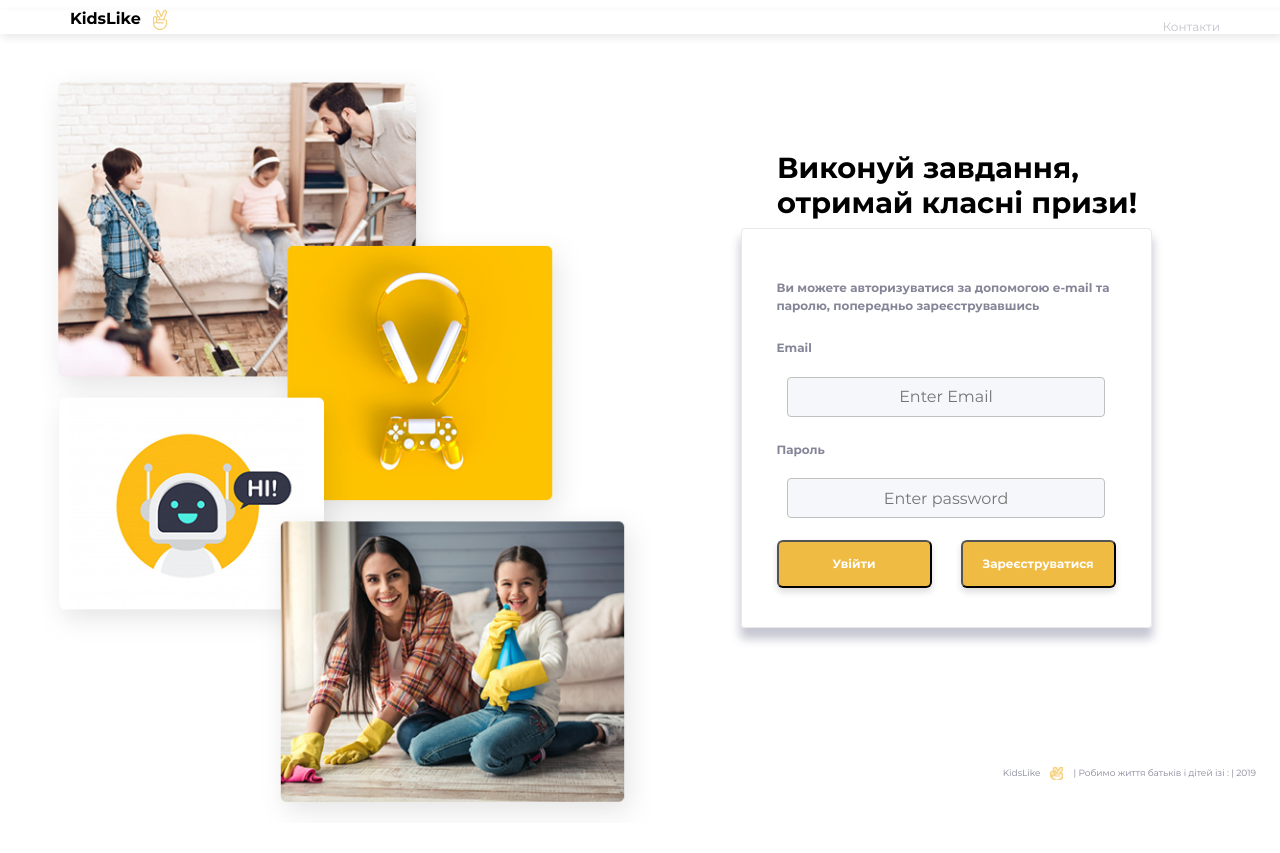
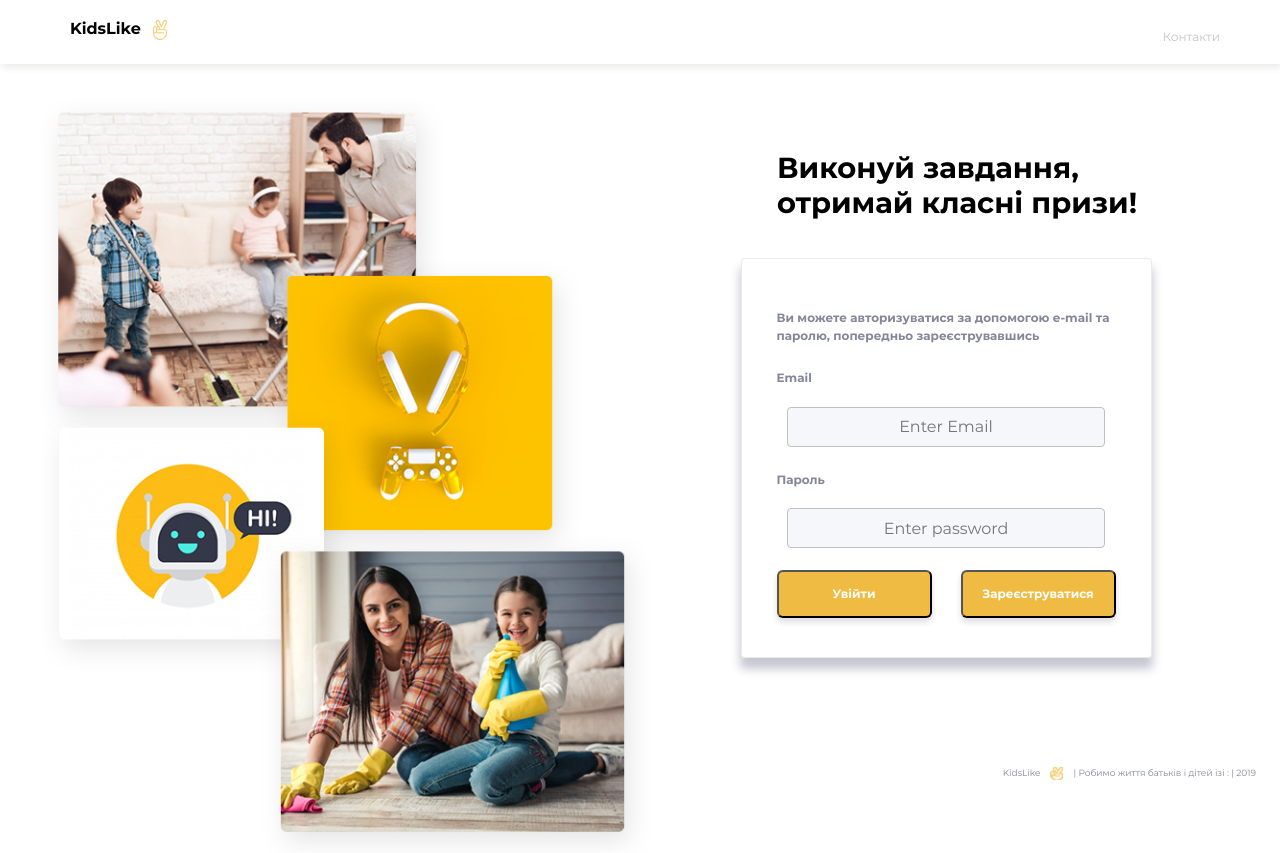
Before and after one commit to PabloOch/ad-people-animation, a React (Create React App) app: page / in a window 1280 px wide. Before the commit the page ends 823 px from the top, so only its background shows below. Built offline with nearby package versions, Linux system fonts and the light colour scheme.

Commit message:
fix header height

```diff
--- a/src/components/header/header.module.css
+++ b/src/components/header/header.module.css
@@ -16,8 +16,7 @@
     width: 280px;
     display: flex;
     justify-content: space-between;
-    margin-top: 10px;
-
+    padding: 20px 0;
 }
 
 .navigUserInfoContainer {
```
